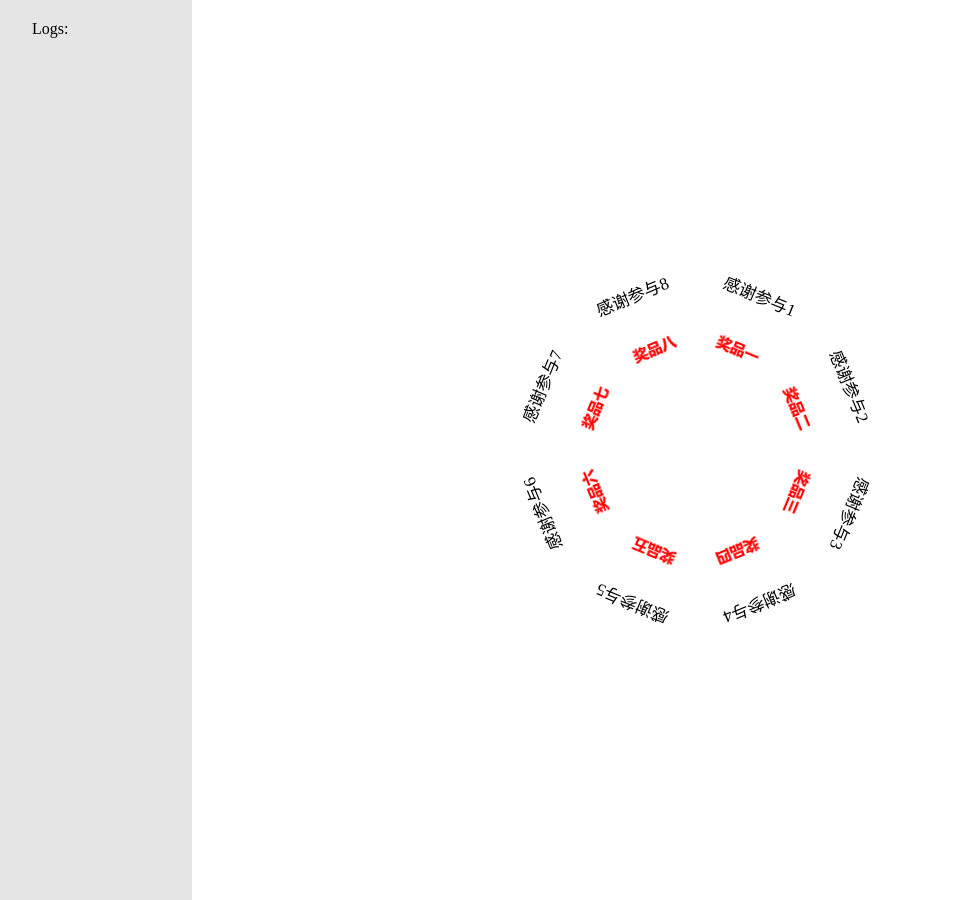
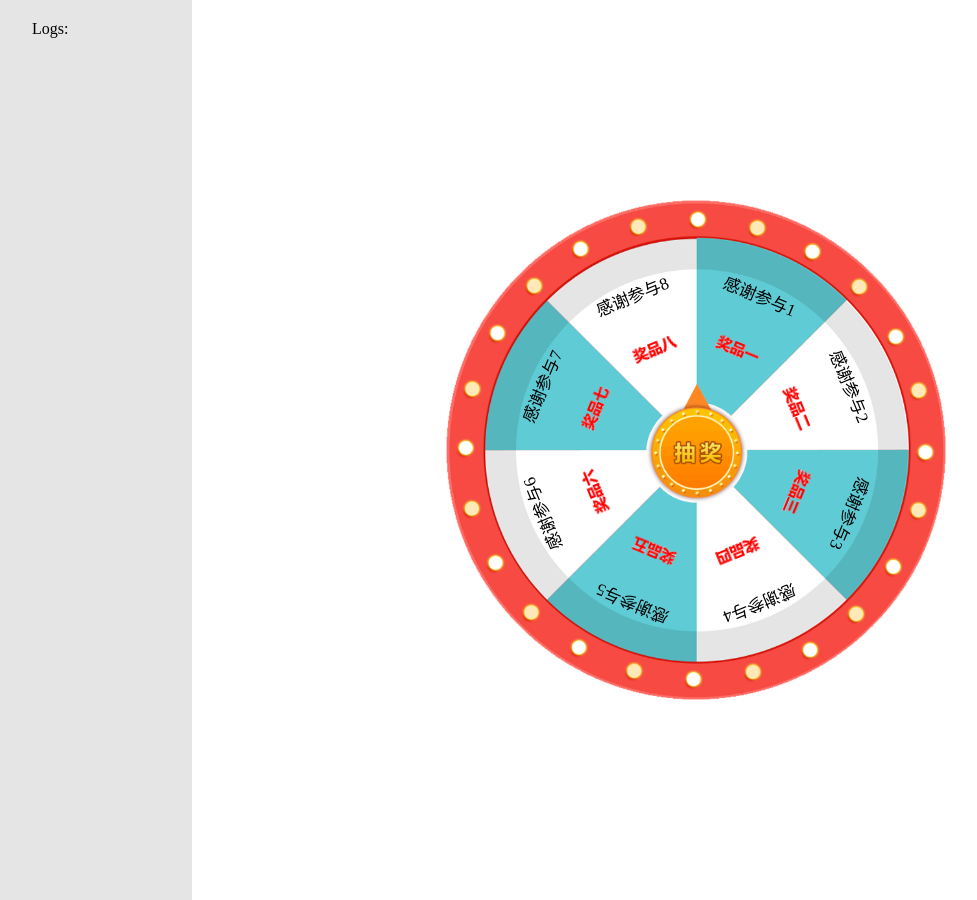
Before and after one commit to cfour-hi/study, a Jekyll site: the page public/lottery_dzp.html, which Jekyll copies as it is, in a window 1280 px wide. Shown: the whole page, without its empty margins (8-985 px from the left). Built offline with Jekyll 4.4.1, drawn with Linux system fonts in a browser that asks for light colours.

Commit message:
更新 css

```diff
--- a/public/css/lottery_dzp.css
+++ b/public/css/lottery_dzp.css
@@ -17,7 +17,7 @@ ul {
 	position: relative;
 	width: 100%;
 	height: 100%;
-	background-image: url("img/turntable-bg.png");
+	background-image: url("../img/turntable-bg.png");
 	background-repeat: no-repeat;
 	background-size: 100%;
 }
@@ -94,7 +94,7 @@ img {
 	height: 120px;
 	margin-top: -67px;
 	margin-left: -55px;
-	background-image: url("img/lottery-btn.png");
+	background-image: url("../img/lottery-btn.png");
 	background-repeat: no-repeat;
 	background-size: contain;
 	background-position: 50% 50%;
```
